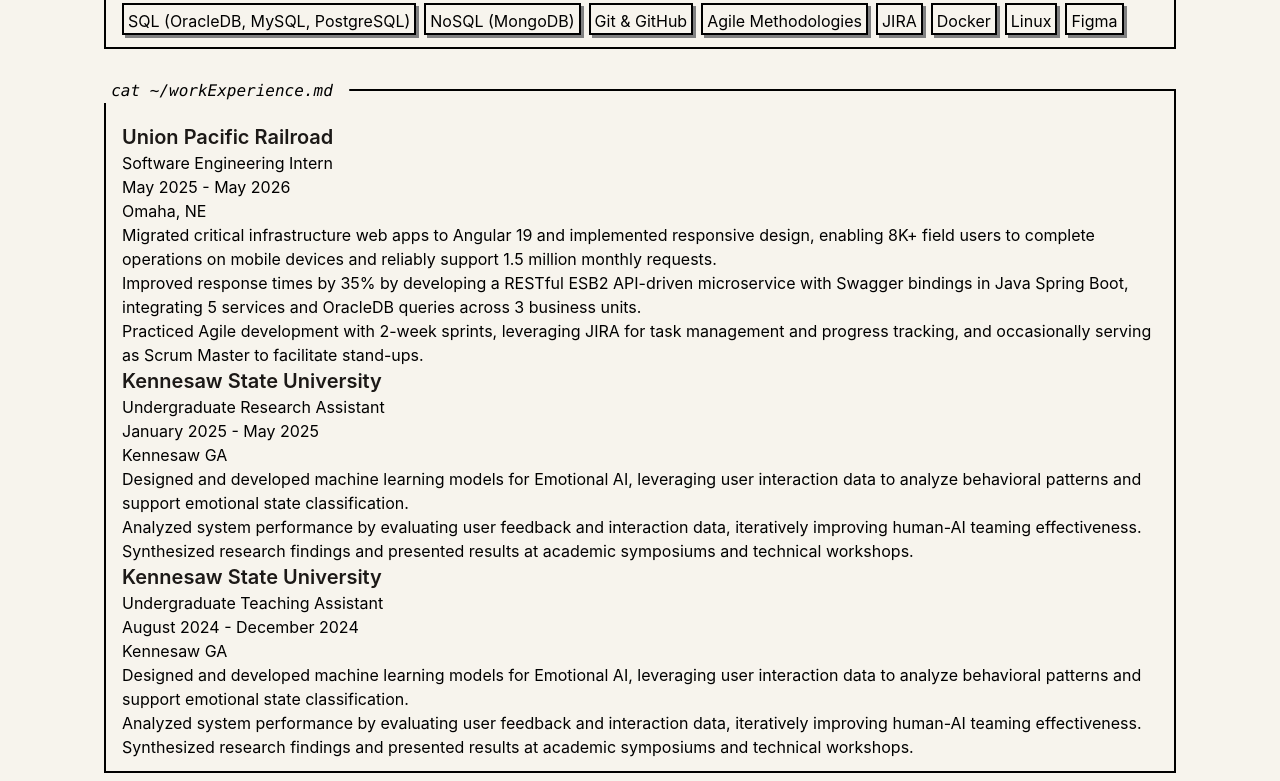
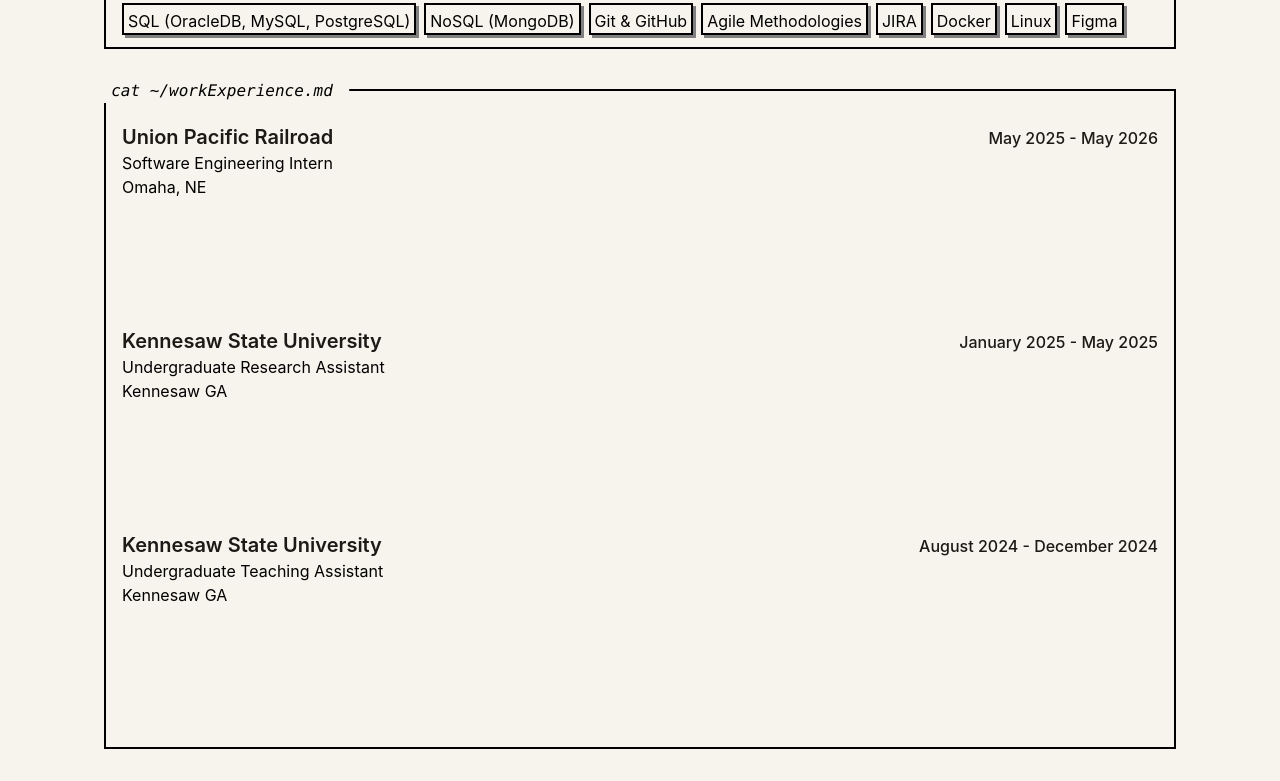
Before and after one commit to Juwonaman/myportfolio, a React (Vite) app: page / in a window 1280 px wide. Shown: the part 1129-1910 px from the top of the page. Built offline with nearby package versions, Linux system fonts and the light colour scheme.

Commit message:
fixed a ton

```diff
--- a/src/App.css
+++ b/src/App.css
@@ -45,6 +45,37 @@
     }
     .education-date {
         @apply text-base font-medium text-stone-900;
+    }
+    .experience-row {
+        @apply flex w-full flex-wrap items-baseline justify-between gap-x-4 gap-y-1;
+    }
+    .experience-date {
+        @apply text-base font-medium text-stone-900;
+    }
+    .experience-duties-panel {
+        @apply relative grid w-full;
+    }
+    .experience-duties-panel > ul {
+        @apply col-start-1 row-start-1 list-disc space-y-1 pl-5 text-sm;
+    }
+    .experience-duties-sizer {
+        @apply invisible;
+    }
+    .experience-duties-list {
+        @apply absolute top-0 left-0 w-full;
+    }
+    .experience-arrow-blink {
+        animation: experience-arrow-blink 0.9s step-end infinite;
+    }
+    @keyframes experience-arrow-blink {
+        0%,
+        49% {
+            opacity: 1;
+        }
+        50%,
+        100% {
+            opacity: 0;
+        }
     }
     .inside-section{
         @apply pb-3;
--- a/src/App.jsx
+++ b/src/App.jsx
@@ -38,26 +38,26 @@
         <button
           type="button"
           onClick={openLinkedIn}
-          className="my-button w-fit border-2 border-black px-7 py-0.5 font-medium text-white shadow-[3px_3px_0px_grey] transition-all"
+          className="cursor-pointer my-button w-fit border-2 border-black px-7 py-0.5 font-medium text-white shadow-[3px_3px_0px_grey] transition-all"
         >
           LinkedIn
         </button>
         <button
           type="button"
           onClick={openGitHub}
-          className="my-buttonpt w-fit border-2 border-black px-7 py-0.5 font-medium text-black shadow-[3px_3px_0px_grey] transition-all"
+          className="cursor-pointer my-buttonpt w-fit border-2 border-black px-7 py-0.5 font-medium text-black shadow-[3px_3px_0px_grey] transition-all"
         >
           GitHub
         </button>
         <button
         type="button"
         onClick={openInstagram}
-        className="px-7 py-0.5 border-2 border-black font-medium text-black w-fit transition-all shadow-[3px_3px_0px_grey] my-buttonpt ">
+        className=" cursor-pointer px-7 py-0.5 border-2 border-black font-medium text-black w-fit transition-all shadow-[3px_3px_0px_grey] my-buttonpt ">
           Instagram
         </button>
         <button
           type="button"
-          className=" my-buttonpt w-fit border-2 border-black px-3 py-1.5 font-medium text-black shadow-[3px_3px_0px_grey] transition-all"
+          className=" cursor-pointer my-buttonpt w-fit border-2 border-black px-3 py-1.5 font-medium text-black shadow-[3px_3px_0px_grey] transition-all"
         >
           G
         </button>
@@ -80,7 +80,7 @@
           <button
             type="button"
             onClick={openResume}
-            className="my-buttonpt ml-auto w-fit shrink-0 border-2 border-black px-7 py-0.5 font-medium text-black shadow-[3px_3px_0px_grey] transition-all"
+            className="cursor-pointer my-buttonpt ml-auto w-fit shrink-0 border-2 border-black px-7 py-0.5 font-medium text-black shadow-[3px_3px_0px_grey] transition-all"
           >
             Resume
           </button>
--- a/src/components/Skills.jsx
+++ b/src/components/Skills.jsx
@@ -5,7 +5,7 @@
     return(
         <section className='flex flex-wrap gap-2 '>
             {skills.map((skill, idx) => <div key = {idx}>
-                <div className="relative border-2 border-black  bg-[#f7f4ed] px-1 pt-1 w-fit shadow-[3px_3px_0px_grey]">
+                <div className="cursor-pointer hover:animate-pulse relative border-2 border-black  bg-[#f7f4ed] px-1 pt-1 w-fit shadow-[3px_3px_0px_grey]">
                 {skill}
                 </div>
 
--- a/src/components/photshuffle.jsx
+++ b/src/components/photshuffle.jsx
@@ -25,9 +25,14 @@
 export default function PhotoShuffle() {
   const [index, setIndex] = useState(0);
   const [flipped, setFlipped] = useState(false);
+  const [timerReset, setTimerReset] = useState(0);
   const current = photos[index];
   const img2106Photo = photos.find((p) => p.id === IMG_2106_ID);
   const is2106Pair = current.id === IMG_2106_ID;
+
+  const resetShuffleTimer = () => {
+    setTimerReset((n) => n + 1);
+  };
 
   useEffect(() => {
     if (photos.length === 0) return undefined;
@@ -38,16 +43,18 @@
     }, SHUFFLE_MS);
 
     return () => window.clearInterval(id);
-  }, []);
+  }, [timerReset]);
 
   const handleDotClick = (i) => {
     setIndex(i);
     setFlipped(false);
+    resetShuffleTimer();
   };
 
   const handlePhotoClick = () => {
     if (is2106Pair) {
       setFlipped((f) => !f);
+      resetShuffleTimer();
     }
   };
 
--- a/src/components/workExp.jsx
+++ b/src/components/workExp.jsx
@@ -1,5 +1,17 @@
-import React, { useEffect, useRef, useState } from 'react';
-import workEx from '../data/workExp';
+import React, { useEffect, useRef, useState } from "react";
+import workEx from "../data/workExp";
+
+/** Duty list used only to reserve height (longest across all roles). */
+function getSizingDuties(entries) {
+  if (entries.length === 0) return [];
+  return entries.reduce(
+    (longest, job) =>
+      job.duties.join("").length > longest.join("").length ? job.duties : longest,
+    entries[0].duties,
+  );
+}
+
+const sizingDuties = getSizingDuties(workEx);
 
 export function CompAndRole() {
   const [index, setIndex] = useState(0);
@@ -10,7 +22,7 @@
     if (workEx.length === 0) return;
 
     const id = setInterval(() => {
-            setIndex((i) => (i +1) % workEx.length);
+      setIndex((i) => (i + 1) % workEx.length);
     }, 3500);
     return () => clearInterval(id);
   }, [workEx.length]);
@@ -30,26 +42,60 @@
 
   return (
     <div
-      className={` transition-[filter] duration-200 ease-out ${blurred ? 'blur-xs' : ''}`}
+      className={` transition-[filter] duration-200 ease-out ${blurred ? "blur-xs" : ""}`}
     >
-      {"Previous "}{current.role} @ {current.company}
+      {"Previous "}
+      {current.role} @ {current.company}
     </div>
   );
 }
 
+export function WorkExp() {
+  const [hoveredCompany, setHoveredCompany] = useState(null);
+  const [expandedIndex, setExpandedIndex] = useState(null);
 
-export function WorkExp() {
-    return(
+  const handleCardClick = (idx) => {
+    setExpandedIndex((current) => (current === idx ? null : idx));
+  };
+
+  return (
     <section>
-            {workEx.map((comp, idx) => <div key = {idx}>
-                 <h2 className = "reciple-section-xsmall min-w-0 flex-1">{comp.company}</h2>
+      {workEx.map((comp, idx) => (
+        <div
+          key={idx}
+          className="cursor-pointer"
+          onClick={() => handleCardClick(idx)}
+          onMouseEnter={() => setHoveredCompany(comp.role)}
+          onMouseLeave={() => setHoveredCompany(null)}
+        >
+          <div className="experience-row">
+            <h2 className="flex items-center gap-2 reciple-section-xsmall min-w-0 flex-1 cursor-pointer">
+              {comp.company}
+              {hoveredCompany === comp.role && (
+                <span className="experience-arrow-blink">{">"}</span>
+              )}
+            </h2>
+            <p className="experience-date shrink-0">{comp.date}</p>
+          </div>
           <p>{comp.role}</p>
-                    <p>{comp.date}</p>
           <p>{comp.location}</p>
-                    <ul>
-                        {comp.duties.map((duty, idx) => <li key = {idx}>{duty}</li>)}
+
+          <div className="experience-duties-panel" aria-hidden={expandedIndex !== idx}>
+            <ul className="experience-duties-sizer" aria-hidden>
+              {sizingDuties.map((duty, dutyIdx) => (
+                <li key={dutyIdx}>{duty}</li>
+              ))}
             </ul>
-                 </div>)}
+            <ul
+              className={`experience-duties-list ${expandedIndex === idx ? "" : "invisible"}`}
+            >
+              {comp.duties.map((duty, dutyIdx) => (
+                <li key={dutyIdx}>{duty}</li>
+              ))}
+            </ul>
+          </div>
+        </div>
+      ))}
     </section>
-    )
+  );
 }
```
Lines whose indentation alone changed are shown as unchanged.
